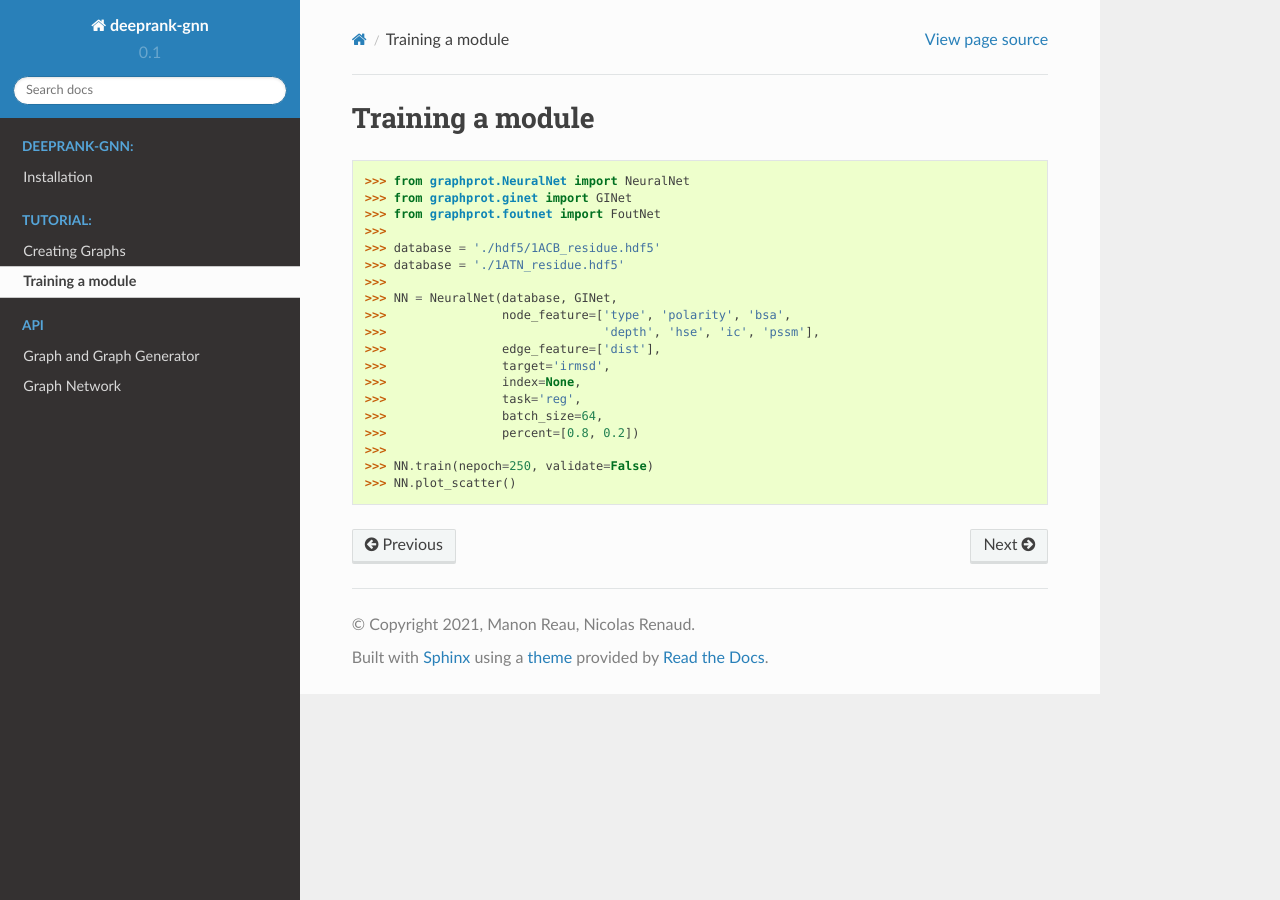
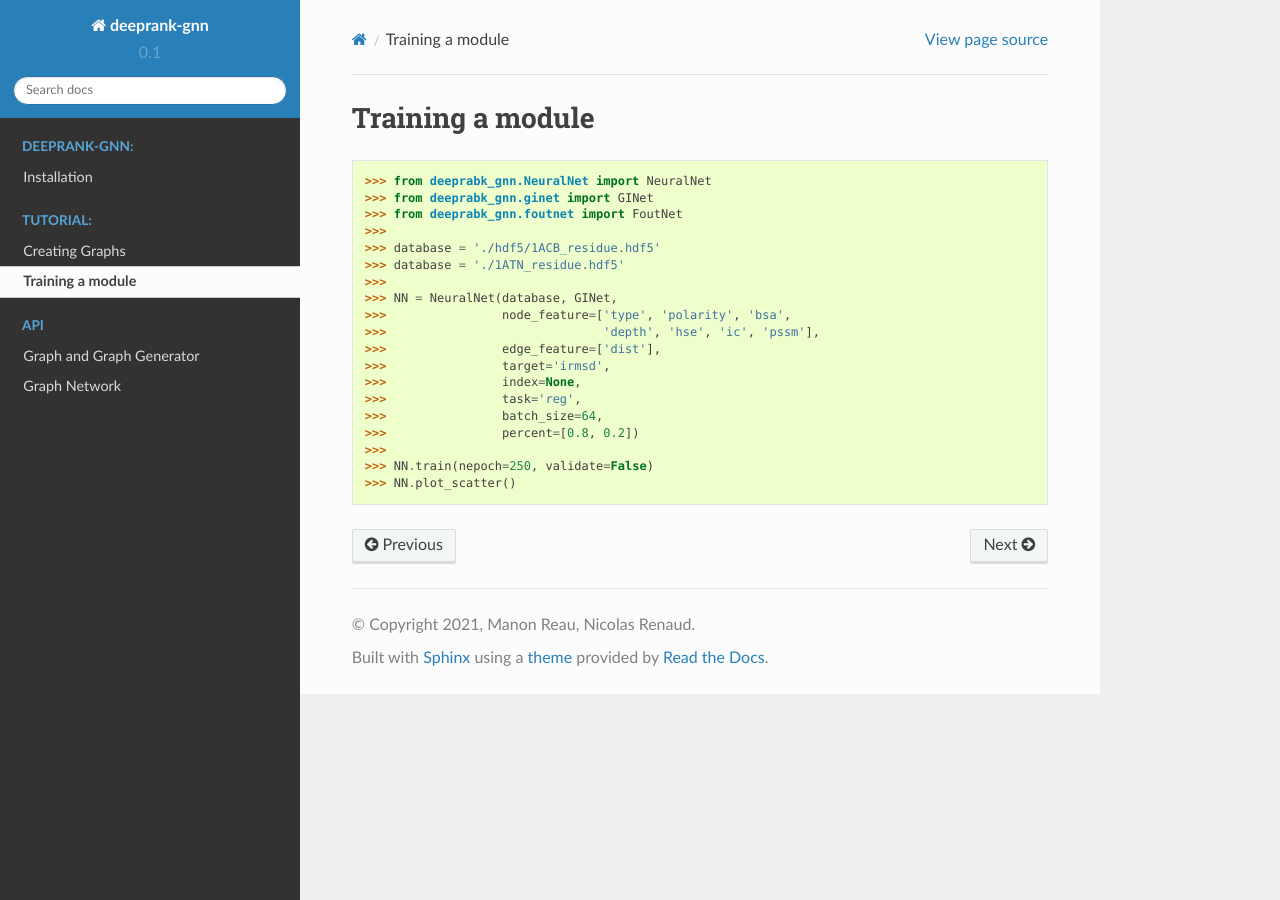
Before and after one commit to DeepRank/Deeprank-GNN, a Sphinx documentation site: the page built from docs/tutorial.train_model.rst, in a window 1280 px wide. Built offline with Sphinx 7.4.7 and the Read the Docs theme 2.0.0, drawn with Linux system fonts in a browser that asks for light colours.

Commit message:
fix example

```diff
--- a/docs/tutorial.train_model.rst
+++ b/docs/tutorial.train_model.rst
@@ -2,9 +2,9 @@ Training a module
 =============================================
 
 
->>> from graphprot.NeuralNet import NeuralNet
->>> from graphprot.ginet import GINet
->>> from graphprot.foutnet import FoutNet
+>>> from deeprabk_gnn.NeuralNet import NeuralNet
+>>> from deeprabk_gnn.ginet import GINet
+>>> from deeprabk_gnn.foutnet import FoutNet
 >>>
 >>> database = './hdf5/1ACB_residue.hdf5'
 >>> database = './1ATN_residue.hdf5'
```
